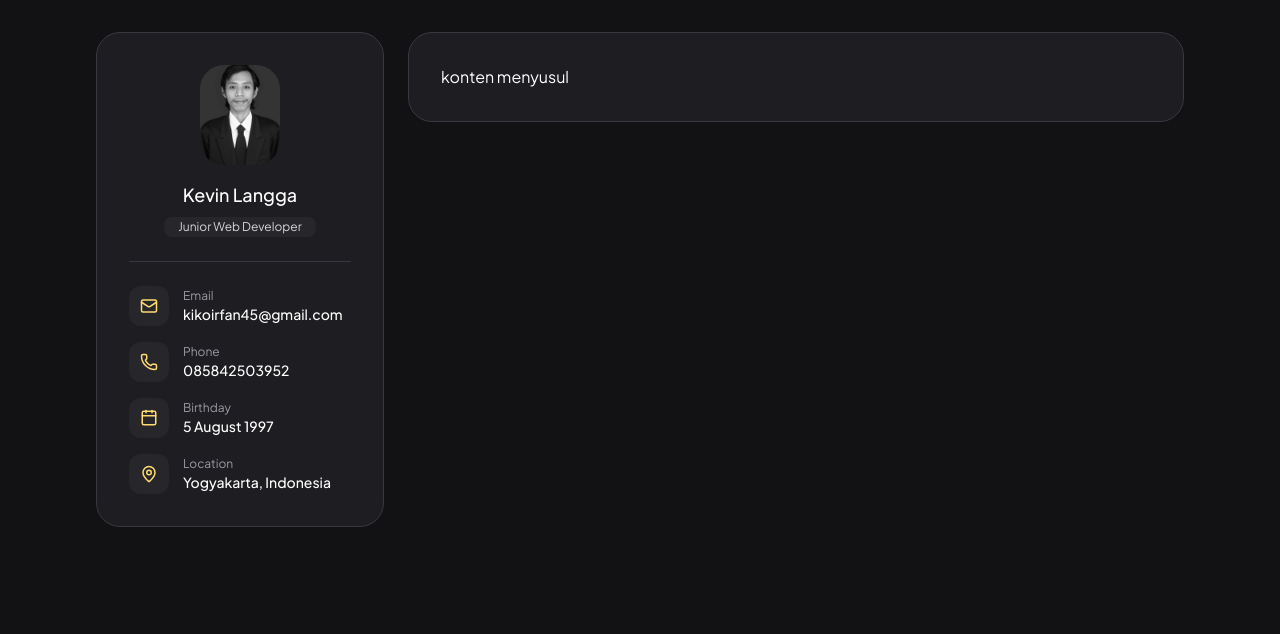
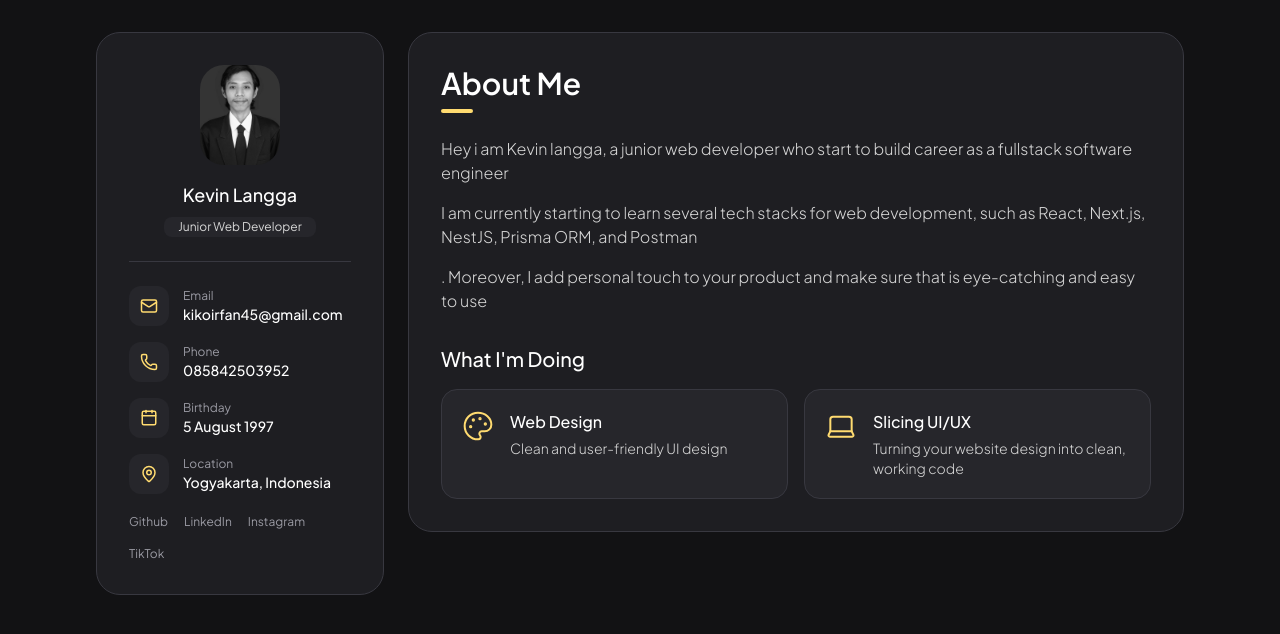
Before and after one commit to Kevin12er/PortoNext, a Next.js app: page / in a window 1280 px wide. Shown: the top 634 px of the page. Built offline with nearby package versions, Linux system fonts and the light colour scheme.

Commit message:
feat: about me.tsx

```diff
--- a/src/app/page.tsx
+++ b/src/app/page.tsx
@@ -1,11 +1,14 @@
 import Sidebar from "@/components/layout/sidebar";
+import About from "@/components/sections/about";
 
 export default function Home() {
   return (
     <div className="mx-auto flex max-w-6xl flex-col gap-6 p-4 md:flex-row md:items-start md:p-8">
       <Sidebar />
       <main className="flex-1 rounded-3xl border border-line bg-card p-5 md:p-8">
-        konten menyusul
+
+        <About />
+
       </main>
     </div>
   );
--- a/src/components/layout/sidebar.tsx
+++ b/src/components/layout/sidebar.tsx
@@ -30,7 +30,7 @@ export default function Sidebar() {
           aria-expanded={open}
           aria-controls="sidebar-detail"
           aria-label={open ? "Sembunyikan kontak" : "Tampilkan kontak"}
-          className="grid size-10 place-items-center rounded-xl bg-card-soft text-accent md:hidden"
+          className="grid size-10  place-items-center rounded-xl bg-card-soft text-accent md:hidden cursor-pointer"
         >
           <Icon
             name="ChevronDown"
@@ -53,6 +53,7 @@ export default function Sidebar() {
             />
           ))}
         </ul>
+      </div>
       {socials.length > 0 && (
         <div className="mt-5 flex flex-wrap gap-4 text-xs text-dim">
           {socials.map((s) => (
@@ -68,7 +69,6 @@ export default function Sidebar() {
           ))}
         </div>
       )}
-      </div>
     </aside>
   );
 }
--- /dev/null
+++ b/src/components/sections/about.tsx
@@ -0,0 +1,30 @@
+import SectionTitle from "@/components/ui/section-title";
+import ServiceCard from "@/components/ui/service-card";
+import { profile } from "@/data/profile";
+import { services } from "@/data/service";
+
+export default function About() {
+  return (
+    <section>
+      <SectionTitle>About Me</SectionTitle>
+
+      <div className="space-y-4 font-light text-muted">
+        {profile.about.map((paragraph) => (
+          <p key={paragraph}>{paragraph}</p>
+        ))}
+      </div>
+
+      <h3 className="mb-4 mt-8 text-xl font-medium">What I&apos;m Doing</h3>
+      <ul className="grid gap-4 md:grid-cols-2">
+        {services.map((service) => (
+          <ServiceCard
+            key={service.title}
+            icon={service.icon}
+            title={service.title}
+            description={service.description}
+          />
+        ))}
+      </ul>
+    </section>
+  );
+}
--- a/src/components/ui/Icon.tsx
+++ b/src/components/ui/Icon.tsx
@@ -6,6 +6,8 @@ import {
   PenTool,
   Code,
   Smartphone,
+  Palette,
+  Laptop,
   Gauge,
   ChevronDown
 } from "lucide-react";
@@ -21,6 +23,8 @@ const icons = {
   Smartphone,
   Gauge,
   ChevronDown,
+  Palette,
+  Laptop,
 };
 
 // Tipe diturunkan otomatis dari kunci kamus di atas.
--- /dev/null
+++ b/src/components/ui/service-card.tsx
@@ -0,0 +1,25 @@
+import Icon, { type IconName } from "./Icon";
+
+type ServiceCardProps = {
+  icon: IconName;
+  title: string;
+  description: string;
+};
+
+export default function ServiceCard({
+  icon,
+  title,
+  description,
+}: ServiceCardProps) {
+  return (
+    <li className="flex gap-4 rounded-2xl border border-line bg-card-soft p-5">
+      <span className="shrink-0 text-accent">
+        <Icon name={icon} size={32} strokeWidth={1.5} />
+      </span>
+      <div>
+        <h3 className="mb-1 font-medium">{title}</h3>
+        <p className="text-sm font-light text-muted">{description}</p>
+      </div>
+    </li>
+  );
+}
--- a/src/data/profile.tsx
+++ b/src/data/profile.tsx
@@ -30,13 +30,14 @@ export const profile: Profile = {
     { label: "location", value: "Yogyakarta, Indonesia", icon: "MapPin" },
   ],
   socials: [
-    { name: "Github", href: "www" },
-    { name: "LinkedIn", href: "" },
-    { name: "Instagram", href: "" },
-    { name: "TikTok", href: "" },
+    { name: "Github", href: "https://github.com/Kevin12er" },
+    { name: "LinkedIn", href: "https://www.linkedin.com/in/kevin-langga-a0303a355/" },
+    { name: "Instagram", href: "https://www.instagram.com/eatbiscuits9?stkn=d2huczByM2tjb2tu@utm_source=gr" },
+    { name: "TikTok", href: "https://www.tiktok.com/@hehehew07" },
   ],
   about: [
     "Hey i am Kevin langga, a junior web developer who start to build career as a fullstack software engineer",
     "I am currently starting to learn several tech stacks for web development, such as React, Next.js, NestJS, Prisma ORM, and Postman",
+    ". Moreover, I add personal touch to your product and make sure that is eye-catching and easy to use"
   ],
 };
--- a/src/data/service.tsx
+++ b/src/data/service.tsx
@@ -1,20 +1,20 @@
-import { Palette, Laptop } from "lucide-react";
+import type { IconName } from "@/components/ui/Icon";
 
 export type Service = {
   title: string;
   description: string;
-  icon: "Palette" | "Laptop";
+  icon: IconName;
 };
 
 export const services: Service[] = [
   {
     title: "Web Design",
-    description: "Clean and user-friendly for UI design",
+    description: "Clean and user-friendly UI design",
     icon: "Palette",
   },
   {
     title: "Slicing UI/UX",
-    description: "Execute your own website design into a line of code",
+    description: "Turning your website design into clean, working code",
     icon: "Laptop",
-  }
+  },
 ];
```
Lines whose indentation alone changed are shown as unchanged.
